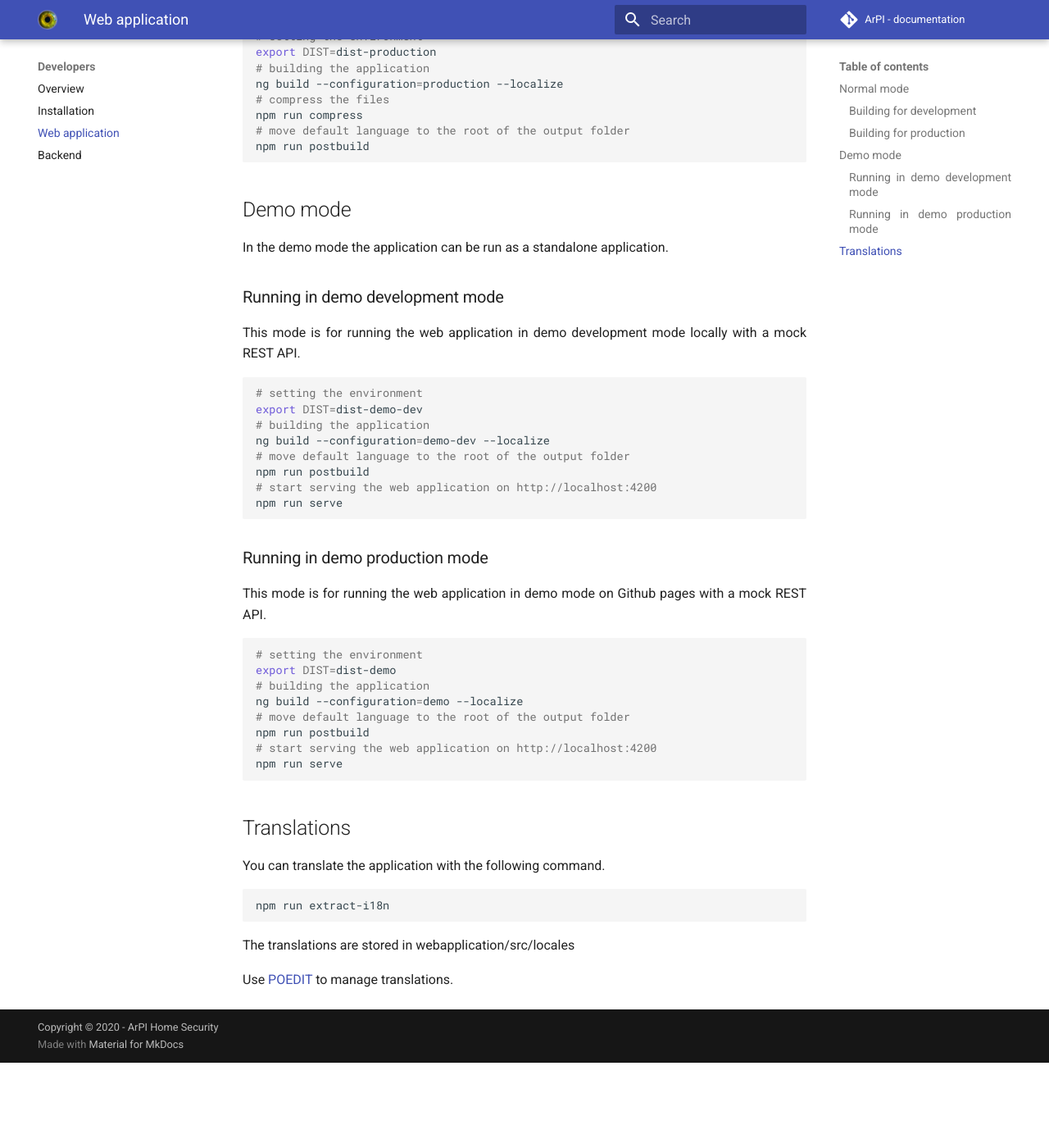
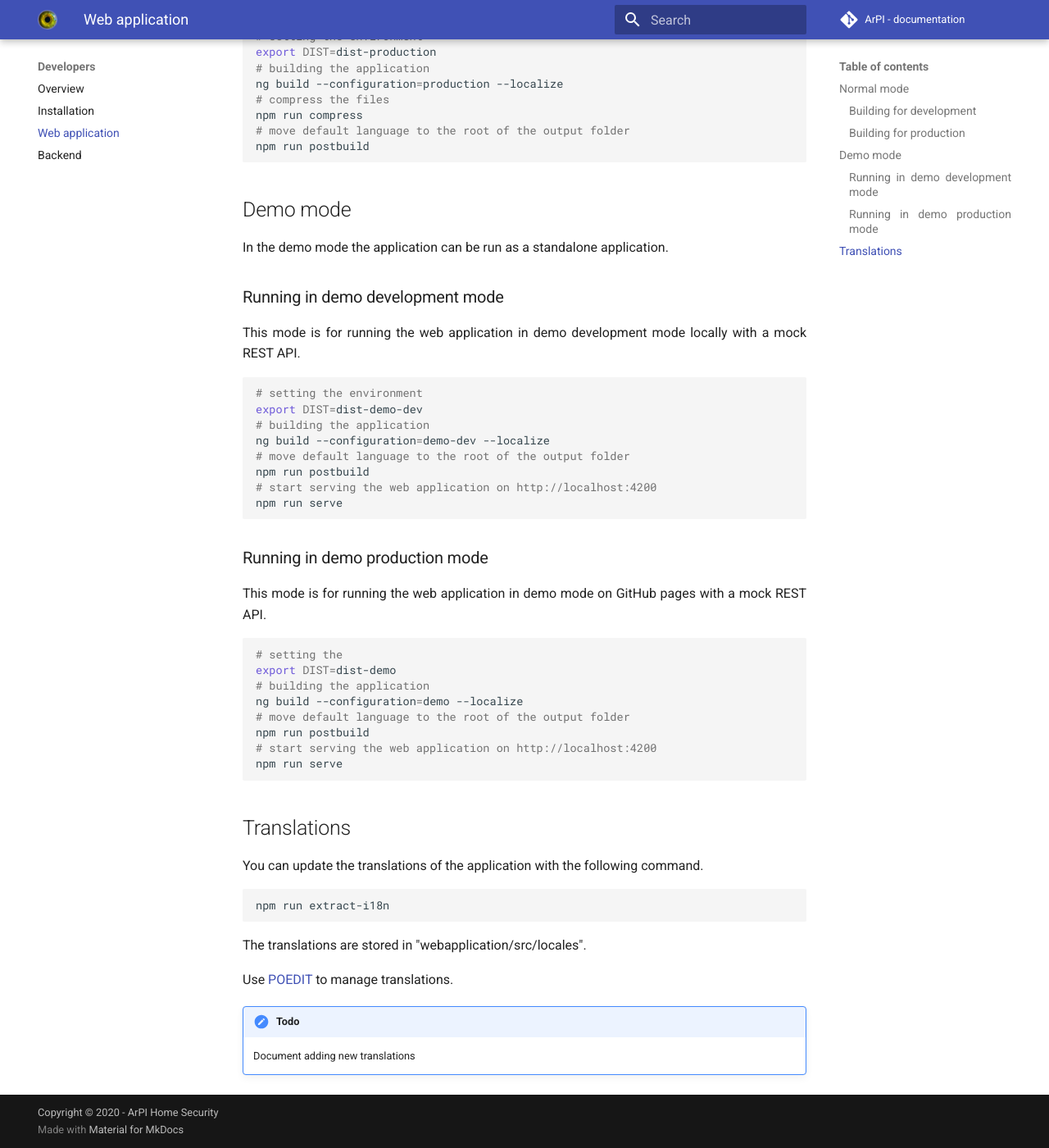
Before and after one commit to ArPIHomeSecurity/arpi_documentation, an MkDocs documentation site: the page built from docs/developers/web_application.md, in a window 1280 px wide and 1400 px high, scrolled down 804 px. Shown: the whole window at 82% size. Built offline with MkDocs 1.6.1 and Material for MkDocs 9.7.7, drawn with Linux system fonts in a browser that asks for light colours; comment, search, counter and statistics services are not loaded; before the commit the page ends 2100 px from its top, so only the background shows below that; some of the changed text lies outside the part shown.

Commit message:
Spell fixes

````diff
--- a/docs/developers/web_application.md
+++ b/docs/developers/web_application.md
@@ -57,11 +57,11 @@
 
 ### Running in demo production mode
 
-This mode is for running the web application in demo mode on Github pages with
+This mode is for running the web application in demo mode on GitHub pages with
 a mock REST API.
 
 ```bash
-# setting the environment
+# setting the
 export DIST=dist-demo
 # building the application
 ng build --configuration=demo --localize
@@ -73,12 +73,15 @@
 
 ## Translations
 
-You can translate the application with the following command.
+You can update the translations of the application with the following command.
 
 ```bash
 npm run extract-i18n
 ```
 
-The translations are stored in webapplication/src/locales
+The translations are stored in "webapplication/src/locales".
 
 Use [POEDIT](https://poedit.net/) to manage translations.
+
+!!! todo
+    Document adding new translations
````
Also changed, not shown: other parts of docs/developers/web_application.md (+1 -1 lines), docs/developers/index.md (+8 -6 lines), docs/developers/installation.md (+5 -5 lines), docs/end_users/index.md (+3 -3 lines), docs/index.md (+1 -1 lines), docs/security_engineers/index.md (+1 -1 lines).
